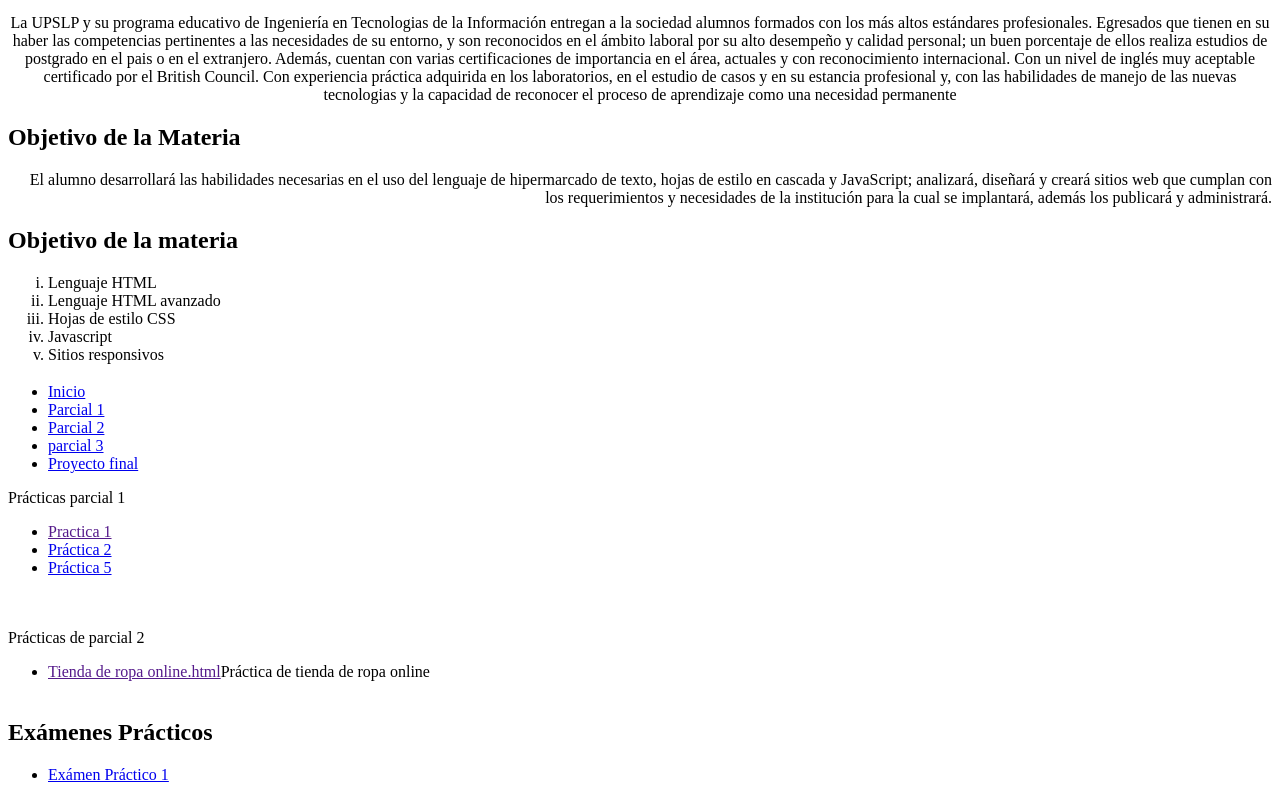
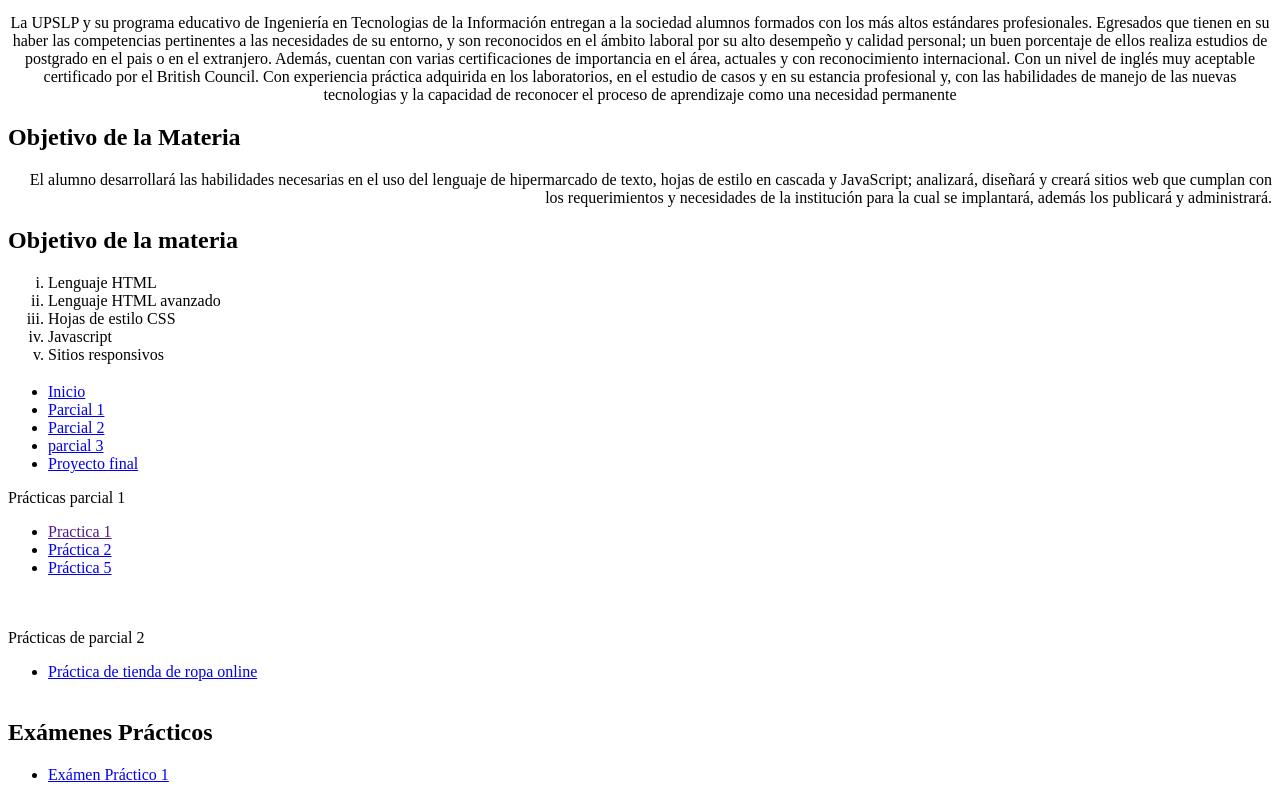
Before and after one commit to JorgitoCas/Pr-ctica-1, a plain HTML site: page Index.html in a window 1280 px wide. Shown: the part 557-1357 px from the top of the page. Drawn offline with Linux system fonts and the light colour scheme.

Commit message:
Update Index.html

```diff
--- a/Index.html
+++ b/Index.html
@@ -57,7 +57,7 @@
     </ul>
     <p> Prácticas de parcial 2</p>
         <ul>
-        <li><a href="">Tienda de ropa online.html</a>Práctica de tienda de ropa online</li>
+        <li><a href="Tienda de ropa online.html">Práctica de tienda de ropa online</a></li>
          <br>
         </ul>
     <h2>Exámenes Prácticos</h2>
```
